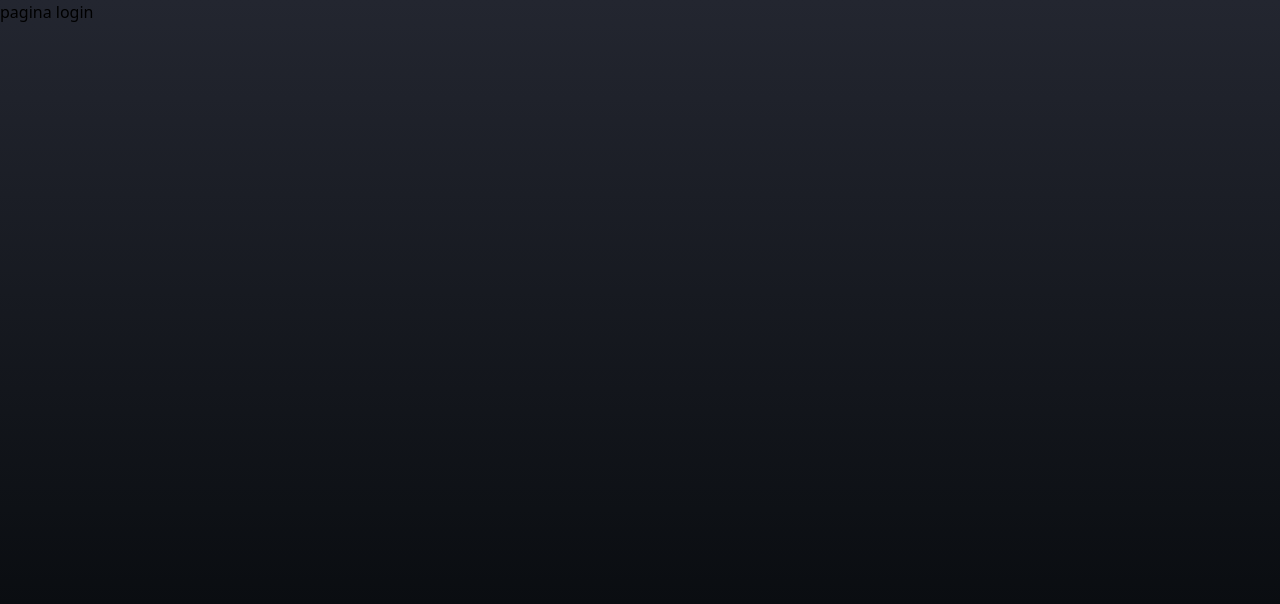
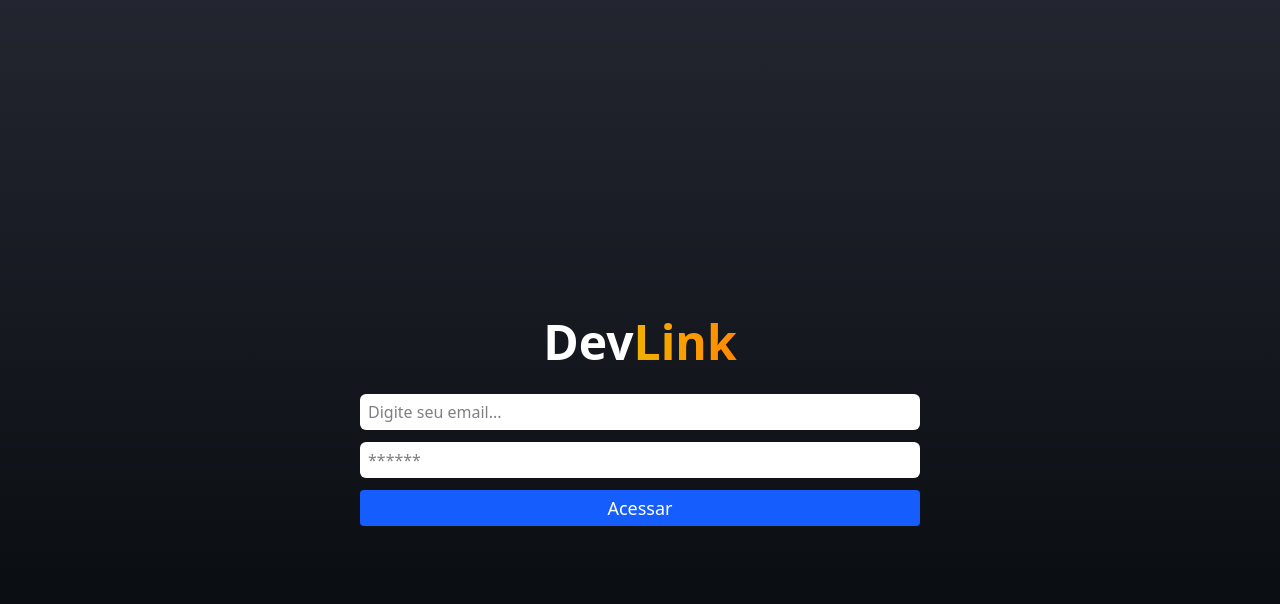
Before and after one commit to erick-d-ps/DevLink, a React (Vite) app: page /login in a window 1280 px wide. Shown: the top 604 px of the page. Built offline with nearby package versions, Linux system fonts and the light colour scheme.

Commit message:
griado pagina logim, emplementaçao firbase, griado privat do admin

```diff
--- a/package.json
+++ b/package.json
@@ -11,6 +11,7 @@
   },
   "dependencies": {
     "@tailwindcss/vite": "^4.0.8",
+    "firebase": "^11.3.1",
     "localforage": "^1.10.0",
     "match-sorter": "^8.0.0",
     "react": "^19.0.0",
--- a/src/App.tsx
+++ b/src/App.tsx
@@ -4,6 +4,8 @@ import { Home } from "./pages/home";
 import { Admin } from "./pages/admin";
 import { Login } from "./pages/login";
 import { NetWorck } from "./pages/networck";
+import { Private } from "./routes/Private";
+
 
 const router = createBrowserRouter([
   {
@@ -16,11 +18,11 @@ const router = createBrowserRouter([
   },
   {
     path:'/admin',
-    element: <Admin/>
+    element: <Private><Admin/></Private>
   },
   {
     path:'/admin/social',
-    element: <NetWorck/>
+    element: <Private><NetWorck/></Private>
   }
 ])
 
--- /dev/null
+++ b/src/components/Social/index.tsx
@@ -0,0 +1,20 @@
+
+import { ReactNode } from "react";
+
+interface SocialProps{
+    url: string;
+    children: ReactNode
+}
+
+export function Social({url, children}: SocialProps ) {
+  return (
+  <a
+  href={url}
+  rel="noopner noreferrer"
+  target="-blank"
+  >
+   {children}
+  </a>
+
+  );
+}
--- /dev/null
+++ b/src/components/input/index.tsx
@@ -0,0 +1,12 @@
+import { InputHTMLAttributes } from "react";
+
+interface InputProps extends InputHTMLAttributes <HTMLInputElement>{}
+
+export function Input(props: InputProps){
+    return(
+        <input
+        className="border-0 h-9 bg-white rounded-md outline-none px-2 mb-3 "
+        {...props}
+        />
+    )
+}
--- a/src/pages/home/index.tsx
+++ b/src/pages/home/index.tsx
@@ -1,3 +1,7 @@
+import { Social } from "../../components/Social";
+
+import  {FaFacebook, FaInstagram, FaYoutube} from 'react-icons/fa'
+
 export function Home() {
   return (
     <div className="flex flex-col w-ful py-4 items-center justify-center ">
@@ -14,7 +18,15 @@ export function Home() {
           </a>
         </section>
         <footer className="flex justify-center gap-3 my-4">
-
+          <Social url="https://www.facebook.com/share/14nYJsmKfS/">
+            <FaFacebook size={35} color= "#fff"/>
+          </Social>
+          <Social url="https://www.youtube.com/feed/you">
+            <FaYoutube size={35} color= "#fff"/>
+          </Social>
+          <Social url="https://www.instagram.com/erick__dps?igsh=MXRob3VramYyNXQwdg==">
+            <FaInstagram size={35} color= "#fff"/>
+          </Social>
         </footer>
       </main>
     </div>
--- a/src/pages/login/index.tsx
+++ b/src/pages/login/index.tsx
@@ -1,8 +1,69 @@
+import { Link, useNavigate } from "react-router-dom";
+import { Input } from "../../components/input";
+import { FormEvent, useState } from "react";
 
-export function Login(){
-    return(
-        <div>
-            <h1>pagina login</h1>
-        </div>
-    )
+import { auth } from "../../services/firebaseConnection";
+import { signInWithEmailAndPassword } from "firebase/auth";
+
+export function Login() {
+  const [email, setEmaial] = useState("");
+  const [password, setPassword] = useState("");
+  const navigate = useNavigate();
+
+  function hadleSubmit(e: FormEvent) {
+    e.preventDefault();
+
+    if (email === "" || email === "") {
+      alert("Prencha todos os campos!");
+      return;
+    }
+
+    signInWithEmailAndPassword(auth, email, password)
+      .then(() => {
+        navigate("/admin", { replace: true });
+      })
+      .catch((error) => {
+        console.log("Erro ao fazer login:");
+        console.log(error);
+        alert("Email ou senha invalida");
+        setEmaial("");
+        setPassword("");
+      });
+  }
+
+  return (
+    <div className="flex w-full h-screen items-center justify-center flex-col">
+      <Link to="/">
+        <h1 className="mt-11 text-white mb-7 font-bold text-5xl select-none">
+          Dev
+          <span className="bg-gradient-to-r from-yellow-500 to-orange-400 bg-clip-text text-transparent">
+            Link
+          </span>
+        </h1>
+      </Link>
+      <form
+        onSubmit={hadleSubmit}
+        className="w-full max-w-xl flex flex-col px-2"
+      >
+        <Input
+          placeholder="Digite seu email..."
+          type="email"
+          value={email}
+          onChange={(e) => setEmaial(e.target.value)}
+        />
+        <Input
+          placeholder="******"
+          type="password"
+          value={password}
+          onChange={(e) => setPassword(e.target.value)}
+        />
+        <button
+          type="submit"
+          className="h-9 bg-blue-600 rounded border-0 text-lg font-medium text-white cursor-pointer"
+        >
+          Acessar
+        </button>
+      </form>
+    </div>
+  );
 }
--- /dev/null
+++ b/src/routes/Private.tsx
@@ -0,0 +1,47 @@
+import { ReactNode, useState, useEffect } from "react";
+import { auth } from "../services/firebaseConnection";
+import { onAuthStateChanged } from "firebase/auth";
+import { Navigate } from "react-router-dom";
+
+interface PrivateProps {
+  children: ReactNode;
+}
+
+export function Private({ children }: PrivateProps): any {
+    const [loading, setLoading] = useState(true);
+    const [signet, setSignet] = useState(false)
+
+  useEffect(() => {
+    const unsub = onAuthStateChanged(auth, (user) => {
+      if (user) {
+        const userData = {
+          uid: user?.uid,
+          email: user?.email
+        }
+
+        localStorage.setItem("@reactlink", JSON.stringify(userData))
+        setLoading(false);
+        setSignet(true);
+
+      } else {
+        setLoading(false);
+        setSignet(false)
+      }
+
+      return () =>{
+        unsub();
+      }
+    });
+
+  }, []);
+
+  if(loading){
+    return <div></div>
+  }
+
+  if(!signet){
+    return<Navigate to="/login"/>
+  }
+
+  return children;
+}
--- /dev/null
+++ b/src/services/firebaseConnection.ts
@@ -0,0 +1,20 @@
+
+import { initializeApp } from "firebase/app";
+import {getFirestore} from 'firebase/firestore'
+import {getAuth} from 'firebase/auth'
+
+const firebaseConfig = {
+  apiKey: "AIzaSyCSMwjlyPHuHyZ3QDpa9ag3CCJyR1u_oGA",
+  authDomain: "reactlinks-c91e3.firebaseapp.com",
+  projectId: "reactlinks-c91e3",
+  storageBucket: "reactlinks-c91e3.firebasestorage.app",
+  messagingSenderId: "925861190601",
+  appId: "1:925861190601:web:56b591fa94ede89defe618"
+};
+
+
+const app = initializeApp(firebaseConfig);
+const auth = getAuth(app);
+const db = getFirestore(app);
+
+export { auth, db};
```
Also changed, not shown: 1 other file (tests, documents, lock files or other folders).
